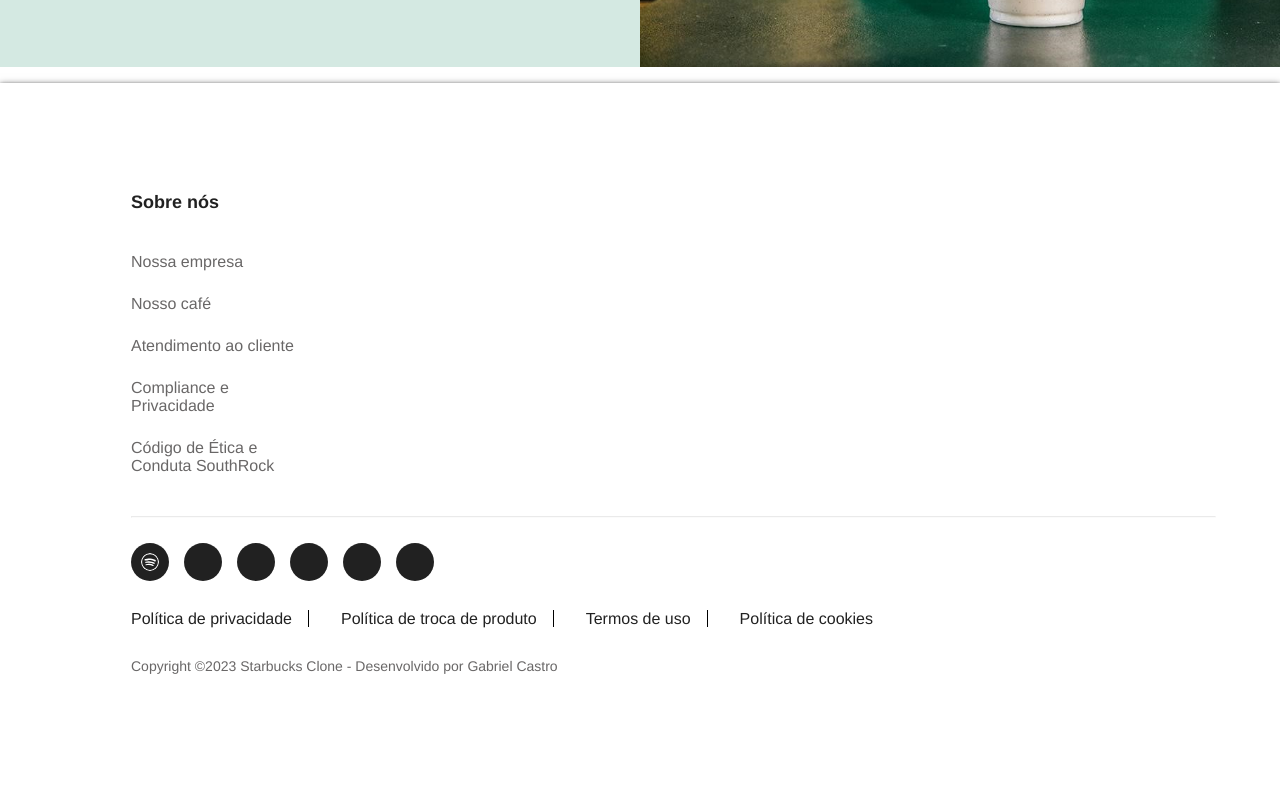
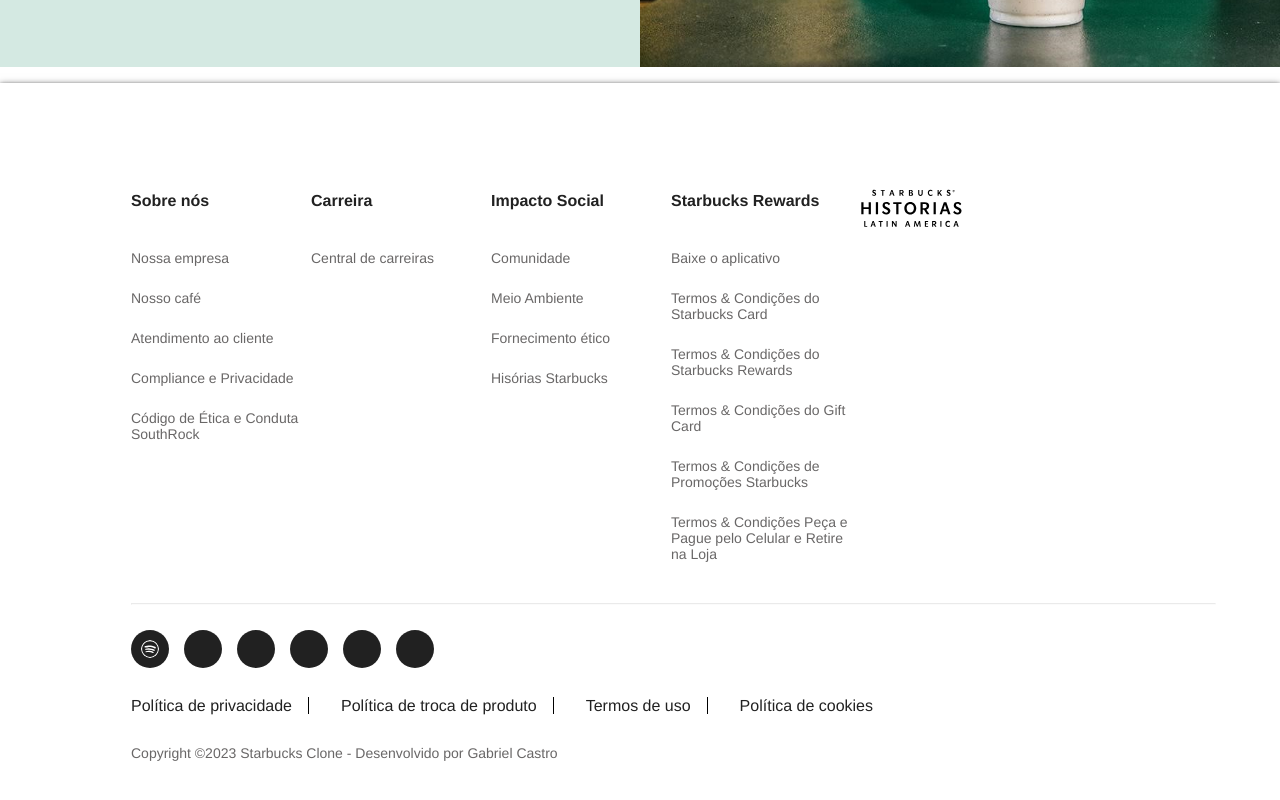
Before and after one commit to GabrielCastro-dev/starbucks_clone, a React (Create React App) app: page / in a window 1280 px wide. Shown: the part 2741-3541 px from the top of the page. Built offline with nearby package versions, Linux system fonts and the light colour scheme; some icons are missing; the HTML template or start-up script is replaced by a standard one.

Commit message:
footer cols finished

```diff
--- a/src/data/footerColContent.js
+++ b/src/data/footerColContent.js
@@ -8,3 +8,32 @@
         'Código de Ética e Conduta SouthRock'
     ]
 }
+
+export const career = {
+    title: 'Carreira',
+    content: [
+        'Central de carreiras'
+    ]
+}
+
+export const socialImpact = {
+    title: 'Impacto Social',
+    content: [
+        'Comunidade',
+        'Meio Ambiente',
+        'Fornecimento ético',
+        'Hisórias Starbucks'
+    ]
+}
+
+export const rewards = {
+    title: 'Starbucks Rewards',
+    content: [
+        'Baixe o aplicativo',
+        'Termos & Condições do Starbucks Card',
+        'Termos & Condições do Starbucks Rewards',
+        'Termos & Condições do Gift Card',
+        'Termos & Condições de Promoções Starbucks',
+        'Termos & Condições Peça e Pague pelo Celular e Retire na Loja'
+    ]
+}
--- a/src/layout/Footer/Footer.jsx
+++ b/src/layout/Footer/Footer.jsx
@@ -2,14 +2,18 @@
 import { FaFacebookF, FaLinkedinIn, FaInstagram, FaYoutube, FaTwitter } from 'react-icons/fa6';
 import { SlSocialSpotify } from 'react-icons/sl';
 import FooterCol from '../FooterCol/FooterCol';
-import { about }  from '../../data/footerColContent';
+import { about, career, socialImpact, rewards }  from '../../data/footerColContent';
+import historias from '../../assets/historias.svg';
 
 function Footer() {
     return (
         <footer>
-            <div className='footer-row'>
+            <div className='footer-row cols-section'>
                 <FooterCol  obj={about} />
-
+                <FooterCol  obj={career} />
+                <FooterCol  obj={socialImpact} />
+                <FooterCol  obj={rewards} />
+                <img src={historias} alt="Logo Histórias Starbucks" />
             </div>
             <hr />
             <div className='footer-row social'>
--- a/src/layout/Footer/Footer.scss
+++ b/src/layout/Footer/Footer.scss
@@ -8,6 +8,16 @@
     .footer-row{
         width: 100%;
         margin: 25px 0;
+    }
+
+    .cols-section{
+        display: flex;
+
+        img{
+            width: 120px;
+            height: fit-content;
+        }
+
     }
 
     hr {
--- a/src/layout/FooterCol/FooterCol.scss
+++ b/src/layout/FooterCol/FooterCol.scss
@@ -5,18 +5,19 @@
     display: flex;
     flex-direction: column;
     align-items: flex-start;
-    font-size: 16px;
+    font-size: 14px;
 
     .bold{
         margin-bottom: 24px;
         color: $black;
         font-weight: 600;
-        font-size: 18px;
+        font-size: 16px;
     }
 
     span{
         margin-bottom: 8px;
         padding: 8px 0;
         color: $grey;
+        cursor: pointer;
     }
 }
```
